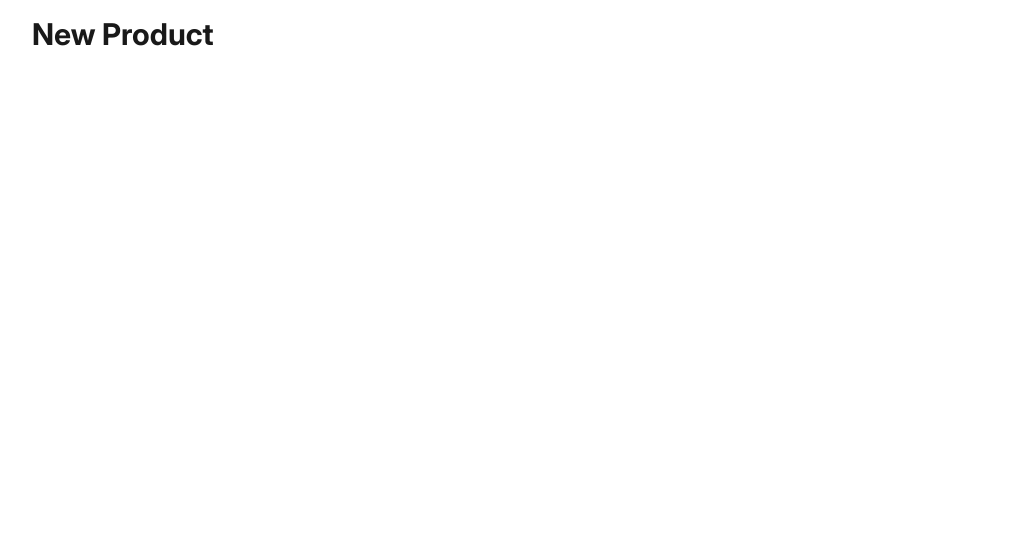
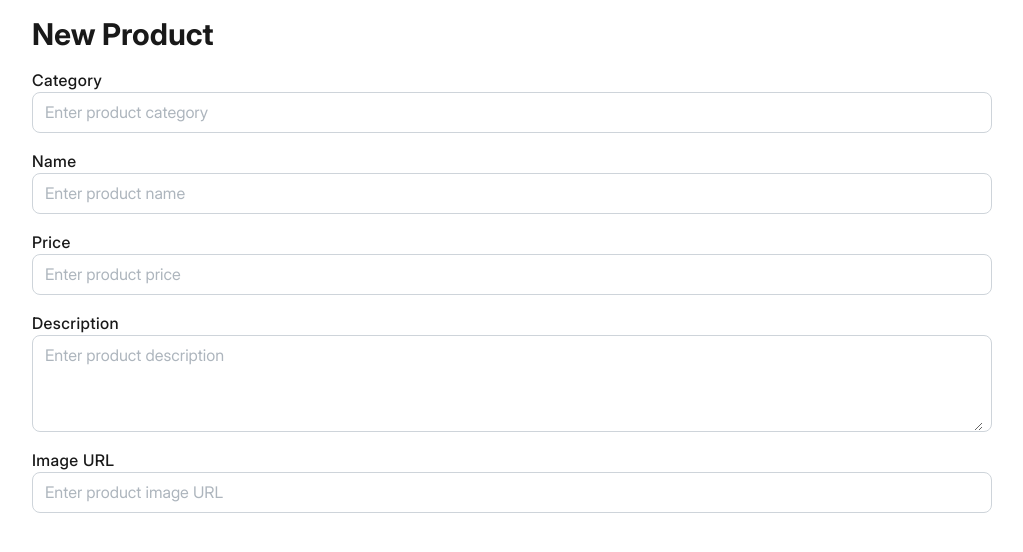
Before and after one commit to martins87/tc-frontend, a Next.js app: page /products/new in a window 1280 px wide. Shown: the top 552 px of the page, without its empty margins (128-1151 px from the left). Built offline with nearby package versions, Linux system fonts and the light colour scheme.

Commit message:
add new product page form fields

```diff
--- a/app/(pages)/products/new/page.tsx
+++ b/app/(pages)/products/new/page.tsx
@@ -1,12 +1,63 @@
+"use client";
+
+import { useState } from "react";
+
+import Centered from "@/app/components/ui/Centered";
 import Container from "@/app/components/ui/Container";
+import Input from "@/app/components/ui/Input";
+import InputWrapper from "@/app/components/ui/InputWrapper";
 import Typography from "@/app/components/ui/Typography";
+import Textarea from "@/app/components/ui/Textarea";
 
 const NewProductPage = () => {
+  const [category, setCategory] = useState("");
+  const [name, setName] = useState("");
+  const [price, setPrice] = useState("");
+  const [description, setDescription] = useState("");
+  const [imageURL, setImageURL] = useState("");
+
   return (
     <Container>
       <Typography className="w-full mr-auto text-3xl my-4" weight="600">
         New Product
       </Typography>
+      <Centered className="gap-y-4" direction="col">
+        <InputWrapper label="Category">
+          <Input
+            placeholder="Enter product category"
+            value={category}
+            setValue={setCategory}
+          />
+        </InputWrapper>
+        <InputWrapper label="Name">
+          <Input
+            placeholder="Enter product name"
+            value={name}
+            setValue={setName}
+          />
+        </InputWrapper>
+        <InputWrapper label="Price">
+          <Input
+            placeholder="Enter product price"
+            value={price}
+            setValue={setPrice}
+          />
+        </InputWrapper>
+        <InputWrapper label="Description">
+          <Textarea
+            placeholder="Enter product description"
+            value={description}
+            setValue={setDescription}
+          />
+        </InputWrapper>
+        <InputWrapper label="Image URL">
+          <Input
+            placeholder="Enter product image URL"
+            value={imageURL}
+            setValue={setImageURL}
+          />
+        </InputWrapper>
+      </Centered>
     </Container>
   );
 };
--- /dev/null
+++ b/app/components/ui/Input.tsx
@@ -0,0 +1,49 @@
+"use client";
+
+import { ChangeEvent, Dispatch, FC, SetStateAction } from "react";
+import { twMerge } from "tailwind-merge";
+
+import Centered from "./Centered";
+
+type InputProps = {
+  placeholder: string;
+  value: string | number;
+  setValue: Dispatch<SetStateAction<string>>;
+  className?: string;
+  inputClassName?: string;
+};
+
+const Input: FC<InputProps> = ({
+  placeholder,
+  value,
+  setValue,
+  className,
+  inputClassName,
+}) => {
+  const handleInputChange = (e: ChangeEvent<HTMLInputElement>) =>
+    setValue(e.target.value);
+
+  return (
+    <Centered
+      className={twMerge(
+        "px-2 py-0 gap-x-0 gap-y-1 rounded-lg bg-inherit border-[1px] border-[#CED4DA] focus-within:border-[#F7931A]",
+        className
+      )}
+      justify="start"
+    >
+      <input
+        className={twMerge(
+          "w-full -mt-[1px] py-2 px-1 outline-none text-base font-[family-name:var(--font-inter)] bg-inherit",
+          "placeholder:text-[#ADB5BD]",
+          inputClassName
+        )}
+        type="text"
+        value={value}
+        onChange={handleInputChange}
+        placeholder={placeholder}
+      />
+    </Centered>
+  );
+};
+
+export default Input;
--- /dev/null
+++ b/app/components/ui/InputWrapper.tsx
@@ -0,0 +1,21 @@
+import Centered from "@/app/components/ui/Centered";
+import Typography from "@/app/components/ui/Typography";
+import React, { FC, ReactNode } from "react";
+
+type InputWrapperProps = {
+  label: string;
+  children: ReactNode;
+};
+
+const InputWrapper: FC<InputWrapperProps> = ({ label, children }) => {
+  return (
+    <Centered direction="col" items="start">
+      <Typography weight="500" className="tracking-wide">
+        {label}
+      </Typography>
+      {children}
+    </Centered>
+  );
+};
+
+export default InputWrapper;
--- /dev/null
+++ b/app/components/ui/Textarea.tsx
@@ -0,0 +1,49 @@
+"use client";
+
+import { ChangeEvent, Dispatch, FC, SetStateAction } from "react";
+import { twMerge } from "tailwind-merge";
+
+import Centered from "./Centered";
+
+type TextareaProps = {
+  placeholder: string;
+  value: string | number;
+  setValue: Dispatch<SetStateAction<string>>;
+  className?: string;
+  inputClassName?: string;
+};
+
+const Textarea: FC<TextareaProps> = ({
+  placeholder,
+  value,
+  setValue,
+  className,
+  inputClassName,
+}) => {
+  const handleInputChange = (e: ChangeEvent<HTMLTextAreaElement>) =>
+    setValue(e.target.value);
+
+  return (
+    <Centered
+      className={twMerge(
+        "px-2 py-0 gap-x-0 gap-y-1 rounded-lg bg-inherit border-[1px] border-[#CED4DA] focus-within:border-[#F7931A]",
+        className
+      )}
+      justify="start"
+    >
+      <textarea
+        className={twMerge(
+          "w-full -mt-[1px] min-h-24 py-2 px-1 outline-none text-base font-[family-name:var(--font-inter)] bg-inherit",
+          "placeholder:text-[#ADB5BD]",
+          inputClassName
+        )}
+        // ref={inputref}
+        value={value}
+        onChange={handleInputChange}
+        placeholder={placeholder}
+      />
+    </Centered>
+  );
+};
+
+export default Textarea;
```
